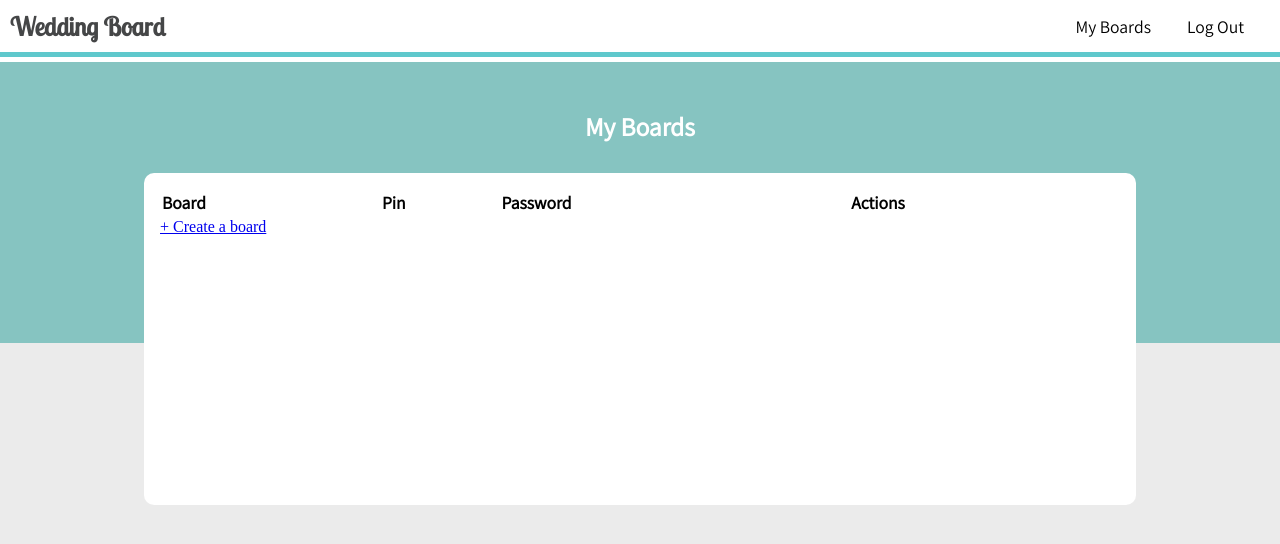
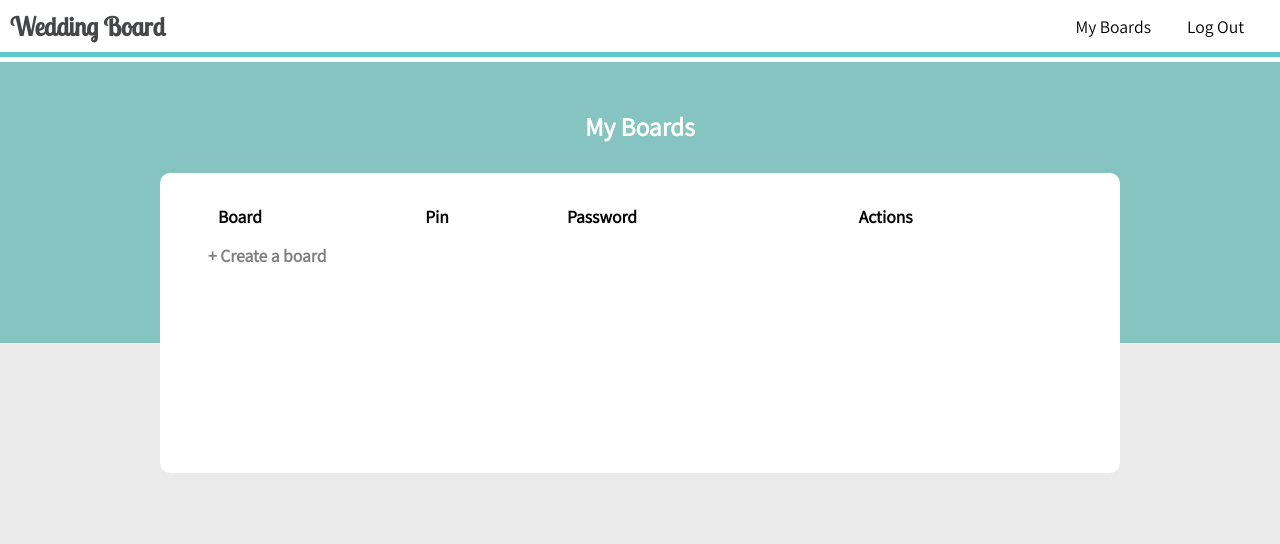
Before and after one commit to nicholemaldonado4/TheWeddingBoard, a PHP site: page /my_boards/index.php in a window 1280 px wide. Shown: the top 544 px of the page. Run offline with PHP 8.4, Linux system fonts and the light colour scheme; the visitor is signed in with stand-in values (Sample User, id 1); data comes from the database, SQL or seed files in the repository; lists and menus that the app fills with data are empty; some libraries are stand-ins or nearby versions.

Commit message:
Formated large screen design for my_boards

```diff
--- a/css/my_boards/index.css
+++ b/css/my_boards/index.css
@@ -21,6 +21,7 @@
 * {
   margin: 0;
   padding: 0;
+  box-sizing: border-box;
 }
 
 body {
@@ -52,26 +53,80 @@ body {
   margin-right: auto;
   min-height: 300px;
   border-radius: 10px;
-  padding: 1rem 1rem;
+  padding-top: 1rem;
+  padding-bottom: 1rem;
+  padding-left: 3rem; /* 3rem because 2rem for padding-left and 1rem for left border */
+  padding-right: 2rem;
 }
 
 .my-board-sect table {
   table-layout: auto; /** fixed **/
   width: 100%;
+  border-collapse: separate;
+  border-spacing: 0px 1rem;
 }
 
-/*
-.my-board-sect th:nth-child(1){
-    width: 40%;
+thead tr th:first-child {
+  padding-left: 10px;
 }
-*/
 
-.my-board-sect th {
+tbody tr td:first-child {
+  padding-left: 10px;
+  box-shadow: -1rem 0px 0 0px var(--dark-aqua); /* left border */
+}
+
+tbody tr td:last-child {
+  border-right-style: solid;
+  border-right-color: var(--light-grey);
+  border-right-width: 2px;
+  border-top-right-radius: 10px;
+  border-bottom-right-radius: 10px;
+}
+
+tbody td {
+  padding: 0.5rem 10px;
+  font-size: 1.1rem;
+  color: black;
+  font-family: var(--ff-body);
+  border-top-style: solid;
+  border-top-color: var(--light-grey);
+  border-top-width: 2px;
+  border-bottom-style: solid;
+  border-bottom-color: var(--light-grey);
+  border-bottom-width: 2px;
+}
+
+th {
   font-size: 1.1rem;
   color: black;
   font-family: var(--ff-body);
   font-weight: 600;
   text-align: left;
+  padding-left: 10px;
+  padding-right: 10px;
+}
+
+td a {
+  text-decoration: none;
+  color: var(--med-teal);
+  font-weight: 600;
+}
+
+td a:hover {
+  color: var(--dark-teal);
+}
+
+
+.create a {
+  text-decoration: none;
+  font-size: 1.1rem;
+  color: grey;
+  font-family: var(--ff-body);
+  font-weight: 600;
+}
+
+.create a:hover {
+  color: var(--charcoal);
 }
 
 @media all and (max-width: 700px) {
--- a/my_boards/index.php
+++ b/my_boards/index.php
@@ -34,7 +34,7 @@
         <th scope="col">Pin</th>
         <th scope="col">Password</th>
         <th scope="col">Actions</th>
-      <tr>
+      </tr>
     </thead>
     <tbody>
       <?php
@@ -42,9 +42,9 @@
       ?>
     </tbody>
     </table>
-    <div>
-      <p><a href="customize?op=create">+ Create a board</a></p>
-    </div>
+    <section class="create">
+      <a href="customize?op=create">+ Create a board</a>
+    </section>
     <?php
       if ($session->hasFlashData()) {
         echo "<p>".$session->getFlashData()->getMsg()."</p>";
```
